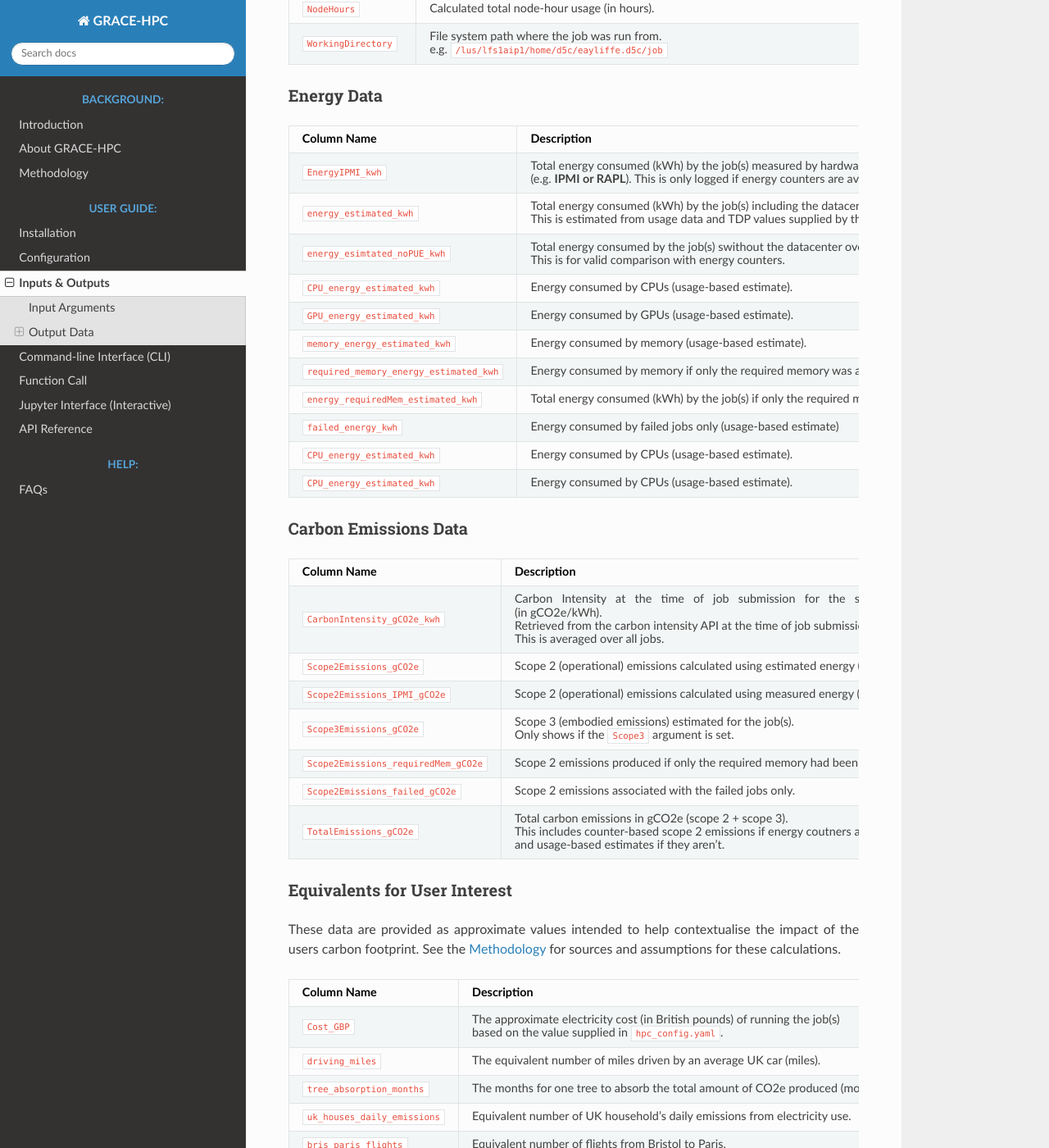
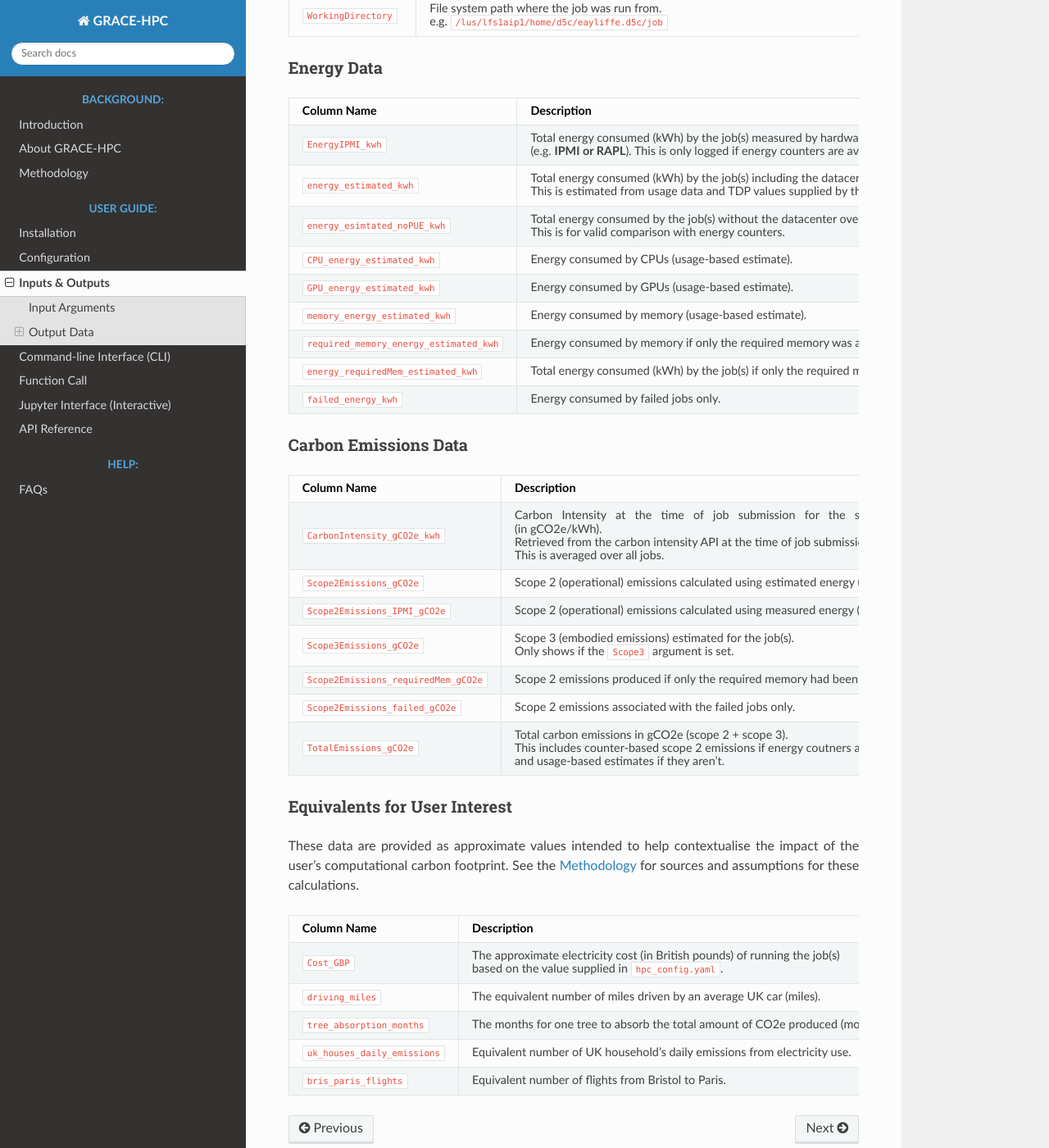
Before and after one commit to Elliot-Ayliffe/GRACE-HPC, a Sphinx documentation site: the page built from docs/inputs_outputs.md, in a window 1280 px wide and 1400 px high, scrolled down 2165 px. Shown: the whole window at 82% size. Built offline with Sphinx 7.4.7 and the Read the Docs theme 3.1.0, drawn with Linux system fonts in a browser that asks for light colours; some of the changed text lies outside the part shown.

Commit message:
Update inputs_outputs.md

```diff
--- a/docs/inputs_outputs.md
+++ b/docs/inputs_outputs.md
@@ -30,7 +30,7 @@
 |---------------------|---------------------------------------------------------------------------------|
 | `Job_ID`            |  Unique identifier for your job ran on the HPC system. |
 | `UserID`            |  Unique numerical ID of the job submitter. |
-| `UserName`            |  UserName of the person who submitted the job. |
+| `UserName`            |  Username of the person who submitted the job. |
 | `PartitionName`            |  Name of the partition the job was submitted to.   |
 | `PartitionCategory`            |  Processor type of the partition (`CPU` or `GPU`). <br> This is provided by the user in `hpc_config.yaml`.|
 | `NameofJob`            |  Job name given by the user when submitted. |
@@ -46,7 +46,6 @@
 | `RequestedMemoryGB`            |  Amount of memory requested by the user at job submissions (in GB). |
 | `UsedMemoryGB`            |  Amount of memory actually used by the job(s) (in GB). |
 | `RequiredMemoryGB`            |  The estimated minimum amount of memory required for the job(s) to run (in GB).|
-| `RequestedMemoryGB`            |  Amount of memory requested by the user at job submissions (in GB). |
 | `NodeHours`            |  Calculated total node-hour usage (in hours). |
 | `WorkingDirectory`            |  File system path where the job was run from. <br> e.g. `/lus/lfs1aip1/home/d5c/eayliffe.d5c/job` |
 
@@ -57,15 +56,13 @@
 |---------------------|---------------------------------------------------------------------------------|
 | `EnergyIPMI_kwh`    | Total energy consumed (kWh) by the job(s) measured by hardware energy/power counters <br> (e.g. **IPMI or RAPL**). This is only logged if energy counters are available on the HPC system |
 | `energy_estimated_kwh`            | Total energy consumed (kWh) by the job(s) including the datacenter overhead (PUE factor). <br> This is estimated from usage data and TDP values supplied by the user in `hpc_config.yaml` |
-| `energy_esimtated_noPUE_kwh`            |  Total energy consumed by the job(s) swithout the datacenter overhead (PUE) applied (usage-based estimate) <br> This is for valid comparison with energy counters. |
+| `energy_esimtated_noPUE_kwh`            |  Total energy consumed by the job(s) without the datacenter overhead (PUE) applied (usage-based estimate) <br> This is for valid comparison with energy counters. |
 | `CPU_energy_estimated_kwh`            |  Energy consumed by CPUs (usage-based estimate). |
 | `GPU_energy_estimated_kwh`            |  Energy consumed by GPUs (usage-based estimate). |
 | `memory_energy_estimated_kwh`            |  Energy consumed by memory (usage-based estimate). |
 | `required_memory_energy_estimated_kwh`            |  Energy consumed by memory if only the required memory was allocated (usage-based estimate). |
 | `energy_requiredMem_estimated_kwh`            |  Total energy consumed (kWh) by the job(s) if only the required memory was allocated. |
-| `failed_energy_kwh`            |  Energy consumed by failed jobs only (usage-based estimate) |
-| `CPU_energy_estimated_kwh`            |  Energy consumed by CPUs (usage-based estimate). |
-| `CPU_energy_estimated_kwh`            |  Energy consumed by CPUs (usage-based estimate). |
+| `failed_energy_kwh`            |  Energy consumed by failed jobs only. |
 
 
 #### **Carbon Emissions Data**
@@ -84,7 +81,7 @@
 
 #### **Equivalents for User Interest**
 
-These data are provided as approximate values intended to help contextualise the impact of the users carbon footprint.
+These data are provided as approximate values intended to help contextualise the impact of the user's computational carbon footprint.
 See the [Methodology](methodology.md) for sources and assumptions for these calculations.
 
 | Column Name         | Description                                                                     |
```
